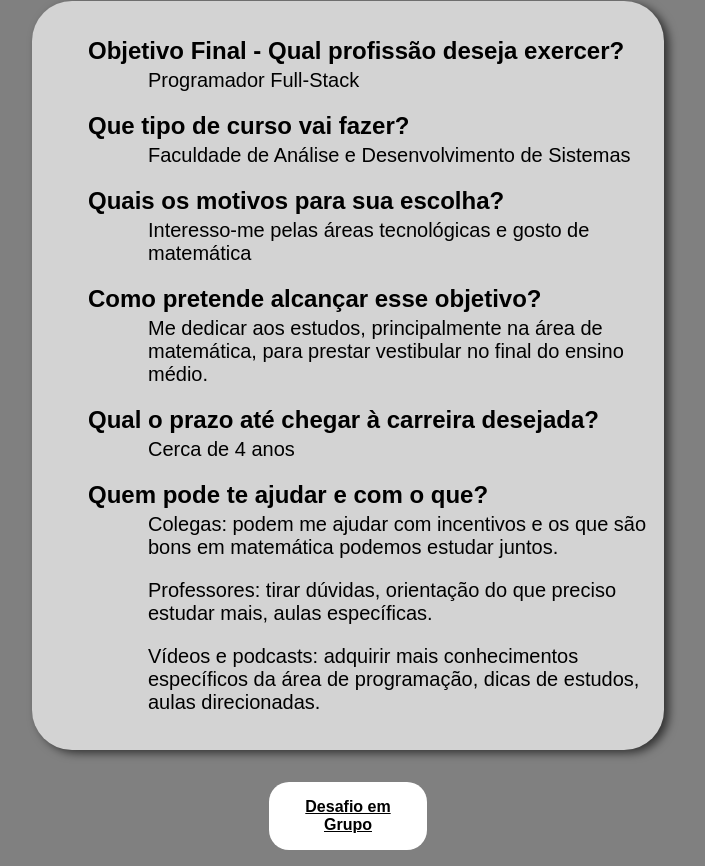
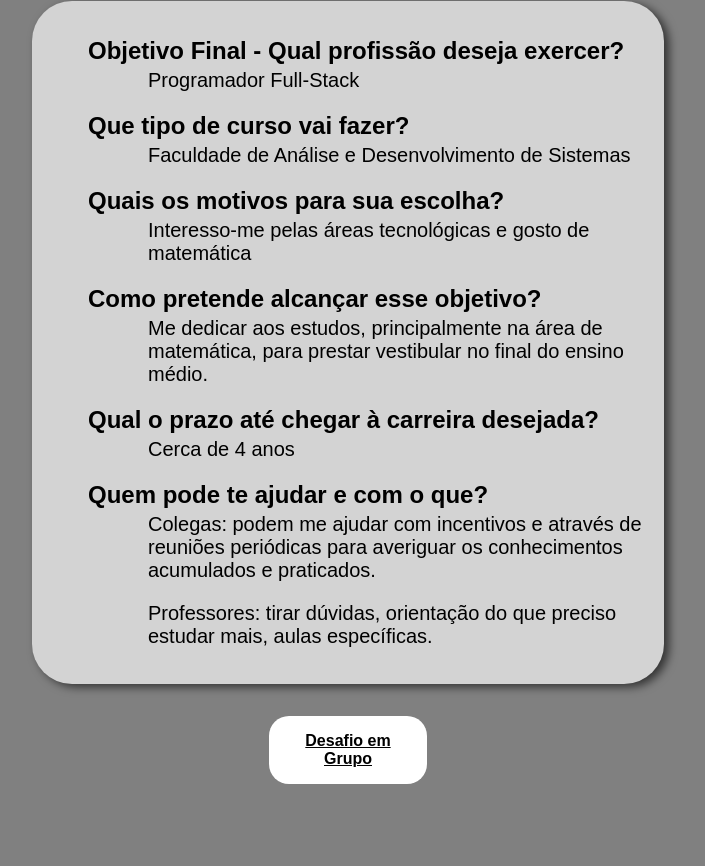
Before and after one commit to Keween-alonso/maratona-tech, a plain HTML site: page keween.html in a window 1280 px wide. Shown: the part 79-945 px from the top of the page, without its empty margins (292-997 px from the left). After the commit the page ends 879 px from the top, so only its background shows below. Drawn offline with Linux system fonts and the light colour scheme.

Commit message:
Update keween.html

```diff
--- a/keween.html
+++ b/keween.html
@@ -37,9 +37,8 @@
             </li>
             <li>
                 <h2>Quem pode te ajudar e com o que?</h2>
-                <p>Colegas: podem me ajudar com incentivos e os que são bons em matemática podemos estudar juntos.</p>
+                <p>Colegas: podem me ajudar com incentivos e através de reuniões periódicas para averiguar os conhecimentos acumulados e praticados.</p>
                 <p>Professores: tirar dúvidas, orientação do que preciso estudar mais, aulas específicas.</p>
-                <p>Vídeos e podcasts: adquirir mais conhecimentos específicos da área de programação, dicas de estudos, aulas direcionadas.</p>
             </li>
         </ul>
     </main>
```
